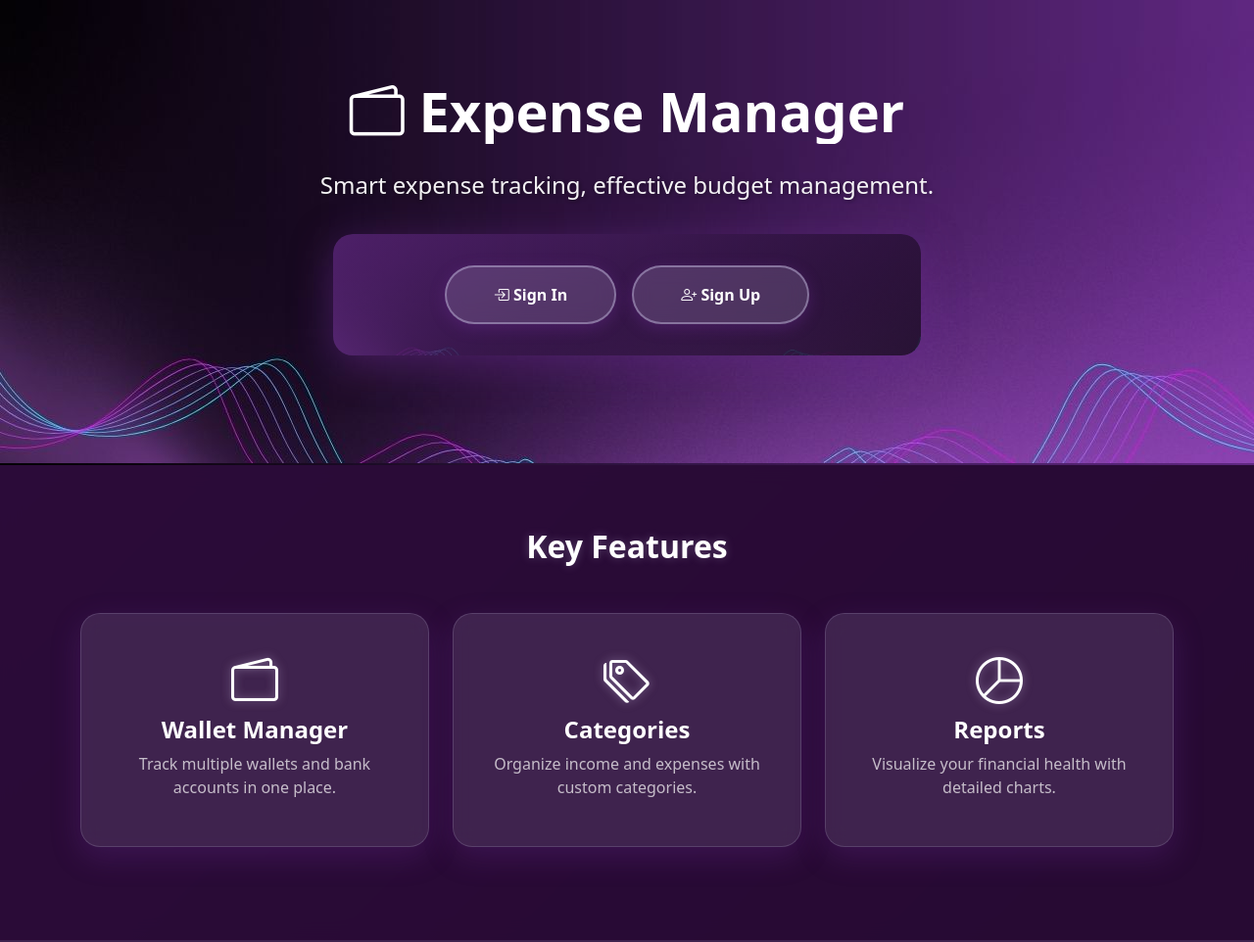
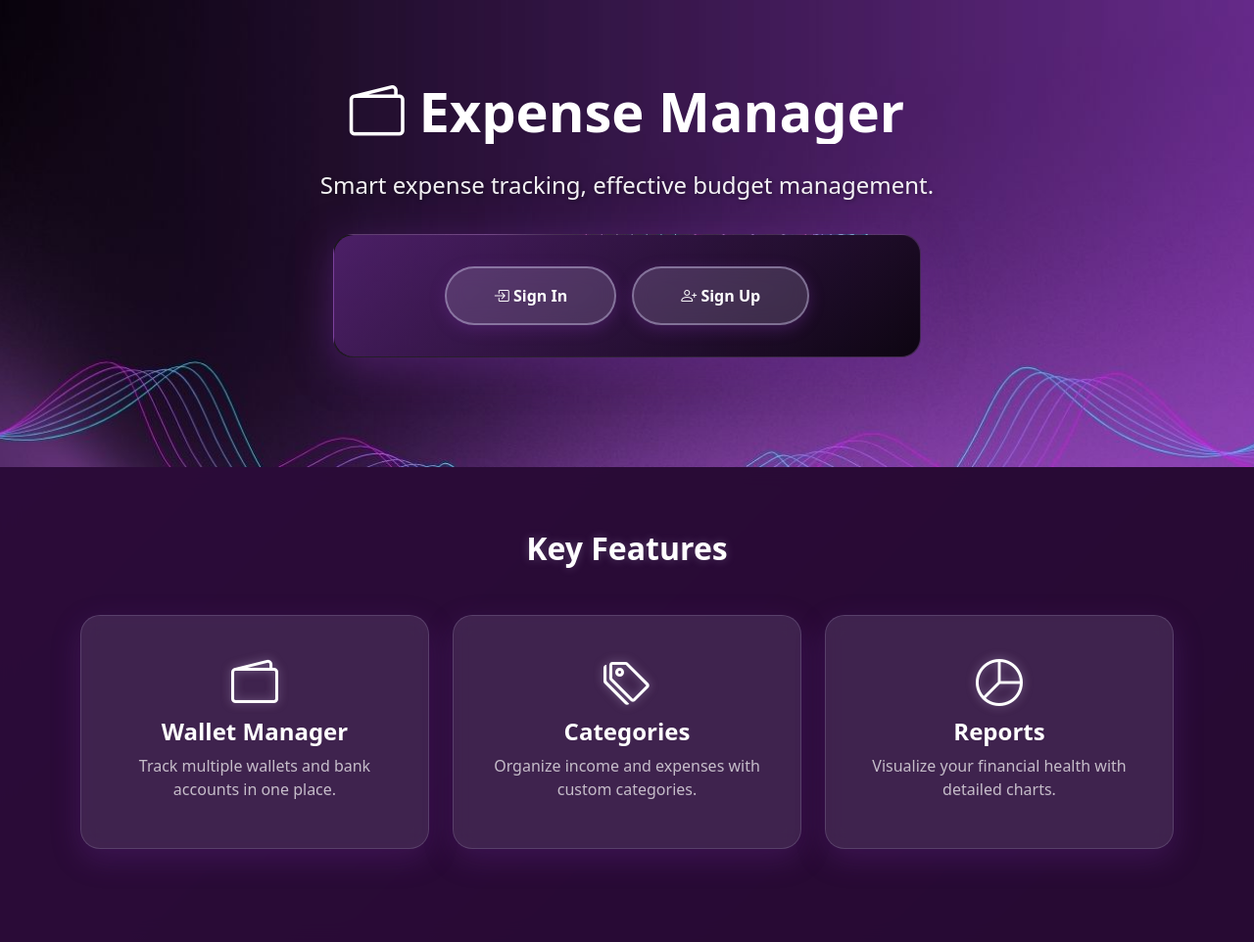
Before and after one commit to Tung231/Project-group-4, a Django app: page / in a window 1280 px wide. Shown: the whole page at 98% size. Run offline with Django 5.2, Linux system fonts and the light colour scheme.

Commit message:
Update latest code from local to main

```diff
--- a/apps/web/templates/web/landingpage.html
+++ b/apps/web/templates/web/landingpage.html
@@ -16,30 +16,47 @@
             min-height: 100vh;
             position: relative;
         }
+        /* Background image overlay cho hero section */
 
-        /* Background image overlay cho hero section */
         .hero-section {
             padding: 5rem 0;
             color: white !important;
             position: relative;
-            background: url('/static/web/images/background-gradient.jpg') !important;
+            /* SỬA ĐỔI Ở ĐÂY */
+            /* 1. Dùng background-image rõ ràng thay vì shorthand 'background' */
+            background-image: url('/static/web/images/background-gradient.jpg') !important;
+            /* 2. Chuyển thành 'cover' để phủ kín bề ngang */
             background-size: cover;
-            background-position: center;
-            background-attachment: fixed;
+            /* 3. QUAN TRỌNG: Neo ảnh xuống đáy (bottom) để luôn nhìn thấy sóng */
+            background-position: center bottom;
+            /* 4. Luôn tắt lặp lại */
+            background-repeat: no-repeat;
+            /* 5. Xóa 'background-attachment: fixed' để ảnh dãn theo khung div tự nhiên hơn, tránh lỗi méo trên mobile */
+            /* background-attachment: fixed; <--- Xóa dòng này */
+            /* Thêm màu nền dự phòng trùng với màu tím của ảnh */
+            background-color: #2a0b36;
         }
+        /* Background image cho phần nút đăng nhập/đăng ký */
 
-        /* Background image cho phần nút đăng nhập/đăng ký */
         .hero-buttons-container {
             position: relative;
             padding: 2rem;
             border-radius: 20px;
-            background-image: url('/static/web/images/background-gradient.jpg');
-            background-size: cover;
-            background-position: center;
-            background-attachment: fixed;
+            /* Thay bằng nền kính mờ nhẹ */
+            background: rgba(255, 255, 255, 0.05);
+            backdrop-filter: blur(10px);
+            /* Tạo hiệu ứng mờ kính sang trọng */
+            border: 1px solid rgba(255, 255, 255, 0.1);
+            /* Viền mỏng */
             margin: 2rem auto;
             max-width: 600px;
             box-shadow: 0 10px 40px rgba(107, 44, 145, 0.5);
+        }
+        /* Bạn cũng nên xóa hoặc sửa lại cái ::before gradient nếu thấy nó quá tối */
+
+        .hero-buttons-container::before {
+            /* Giảm opacity xuống nếu muốn sáng hơn */
+            background: linear-gradient(135deg, rgba(107, 44, 145, 0.3) 0%, rgba(0, 0, 0, 0.3) 100%);
         }
 
         .hero-buttons-container::before {
@@ -54,7 +71,7 @@
             z-index: 0;
         }
 
-        .hero-buttons-container > * {
+        .hero-buttons-container>* {
             position: relative;
             z-index: 1;
         }
@@ -139,7 +156,6 @@
         .feature-card .text-muted {
             color: rgba(255, 255, 255, 0.7) !important;
         }
-
     </style>
 </head>
 
```
